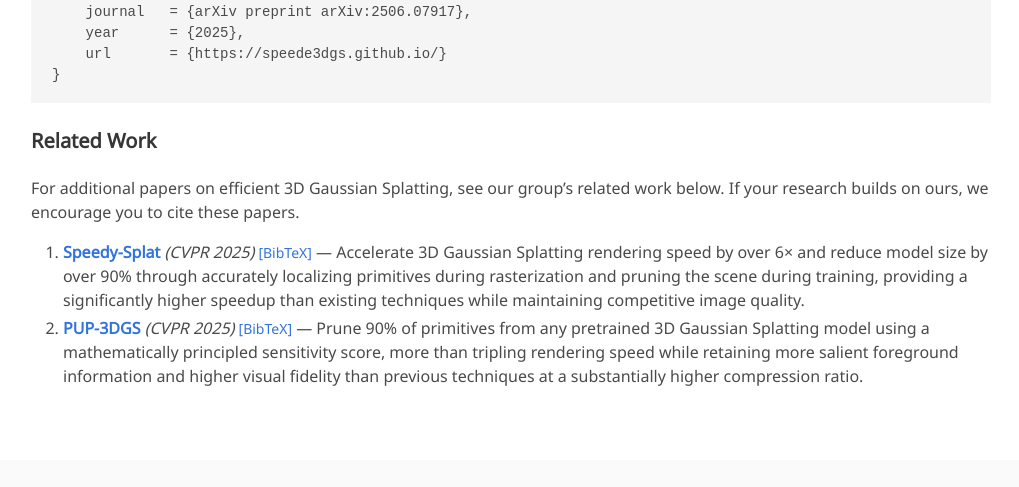
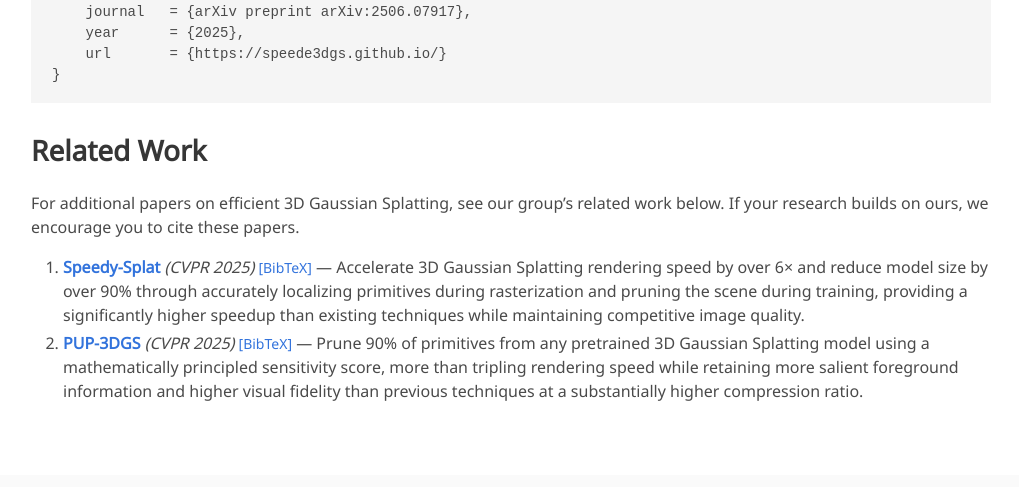
Before and after one commit to speede3dgs/speede3dgs.github.io, a plain HTML site: page index.html in a window 1280 px wide. Shown: the part 5086-5573 px from the top of the page, without its empty margins (129-1148 px from the left). Drawn offline with nearby package versions, Linux system fonts and the light colour scheme; some icons are missing; a web font is replaced by a local one.

Commit message:
Related Work

```diff
--- a/index.html
+++ b/index.html
@@ -442,7 +442,7 @@
     url       = {https://speede3dgs.github.io/}
 }</code></pre>
 
-            <h3 class="title is-5">Related Work</h3>
+            <h2 class="title">Related Work</h2>
             <p>For additional papers on efficient 3D Gaussian Splatting, see our group’s related work below. If your
                 research builds on ours, we encourage you to cite these papers.</p>
             <ol>
```
